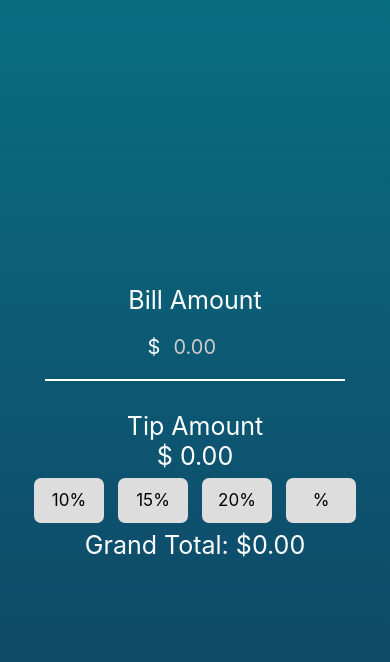
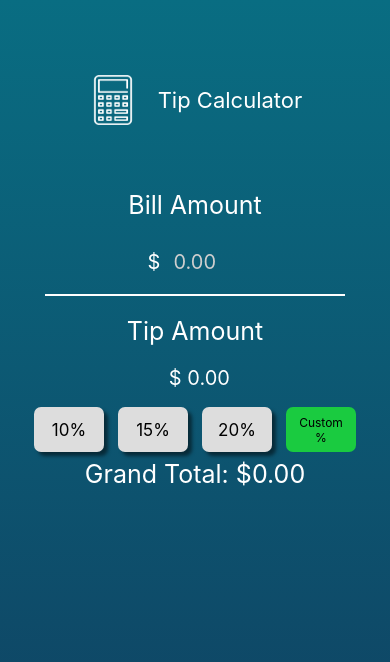
Before and after one commit to bmh0013/Tip-Calculator, a React Native app: screen / in a window 390 px wide. Shown: the top 662 px of the page. Built offline with nearby package versions, Linux system fonts and the light colour scheme.

Commit message:
fixed custom button

```diff
--- a/App.js
+++ b/App.js
@@ -2,6 +2,7 @@ import { StatusBar } from "expo-status-bar";
 import React from "react";
 import {
   Keyboard,
+  Image,
   StyleSheet,
   Text,
   View,
@@ -15,11 +16,12 @@ import { LinearGradient } from "expo-linear-gradient";
 export default function App() {
   const [total, onChangeTotal] = React.useState(null);
   const [tip, onChangeTip] = React.useState(null);
+  const [customTip, onChangeCustomTip] = React.useState(null);
 
-  let tipAmount = total * (tip * .01);
+  let tipAmount = total * (tip * 0.01);
   let grandTotal = total + tipAmount;
 
-  const TipButton = ({ percent, isCustom = false }) => {
+  const TipButton = ({ percent }) => {
     let result = total * percent;
     result = Math.round(result * 100) / 100;
     return (
@@ -29,34 +31,50 @@ export default function App() {
           onChangeTip(percent);
         }}
       >
-        {!isCustom ? <Text style={{fontSize: 17}}>{percent}%</Text> : <Text style={{fontSize: 14}}>Custom %</Text>}
+        <Text style={{ fontSize: 17 }}>{percent}%</Text>
       </TouchableOpacity>
     );
   };
 
-  const CustomTipButton = ({ percent, isCustom = false }) => {
-    let result = total * percent;
-    result = Math.round(result * 100) / 100;
+  const CustomTipButton = ({ percent }) => {
+    const inputRef = React.useRef();
+
     return (
+      <>
+        <TextInput
+          style={styles.hidden}
+          ref={inputRef}
+          keyboardType="decimal-pad"
+          onEndEditing={(e) => {
+            onChangeCustomTip(+e.nativeEvent.text);
+            onChangeTip(+e.nativeEvent.text);
+          }}
+        />
         <TouchableOpacity
-        style={percent === tip ? styles.active : styles.button}
-        onPress={() => {
-          onChangeTip(percent);
-        }}
+          style={customTip === tip ? styles.active : styles.button}
+          onPress={() => inputRef.current.focus()}
         >
-        {!isCustom ? <Text style={{fontSize: 17}}>{percent}%</Text> : <Text style={{fontSize: 14}}>Custom %</Text>}
+          <Text style={{ fontSize: 12 }}>Custom</Text>
+          <Text style={{ fontSize: 12 }}>{customTip}%</Text>
         </TouchableOpacity>
+      </>
     );
   };
 
   return (
     <>
-      <LinearGradient
-        colors={['#096d82', '#103f60']}
-        style={styles.background}
-      >
+      <LinearGradient colors={["#096d82", "#103f60"]} style={styles.background}>
+        <View style={styles.icon_container}>
+          <Image
+            style={{ width: 50, height: 50, marginRight: 20 }}
+            source={require("./assets/CalculatorIcon.jpeg")}
+          />
+          <Text style={{ fontSize: 22, color: "white" }}>Tip Calculator</Text>
+        </View>
+        <View style={{ height: 600 }}>
           <TouchableWithoutFeedback onPress={() => Keyboard.dismiss()}>
             <View style={styles.container}>
+
               <View style={styles.containers}>
                 <Text style={styles.text}>Bill Amount</Text>
                 <View style={styles.billAmount}>
@@ -65,69 +83,108 @@ export default function App() {
                     style={styles.input}
                     keyboardType="decimal-pad"
                     placeholder="0.00"
-                placeholderTextColor = "#cecece"
+                    placeholderTextColor="#cecece"
                     onChangeText={(text) => onChangeTotal(+text)}
                   />
                 </View>
+              </View>
+
+              <View style={{ marginVertical: 10 }}>
                 <Text style={styles.text}>Tip Amount</Text>
-            <Text style={styles.text}>$ { tipAmount.toFixed(2) }</Text>
+                <Text style={styles.dollar}>$ {tipAmount.toFixed(2)}</Text>
               </View>
+
               <View style={styles.tipContainer}>
                 <TipButton percent={10} />
                 <TipButton percent={15} />
                 <TipButton percent={20} />
-            <TipButton/>
+                <CustomTipButton />
               </View>
+
               <View style={styles.resultContainer}>
-            <Text style={styles.text}>Grand Total: ${grandTotal.toFixed(2)}</Text>
+                <Text style={styles.text}>
+                  Grand Total: ${grandTotal.toFixed(2)}
+                </Text>
               </View>
+
               <StatusBar style="auto" />
             </View>
           </TouchableWithoutFeedback>
+        </View>
       </LinearGradient>
     </>
   );
 }
 
 const styles = StyleSheet.create({
+  active: {
+    justifyContent: "center",
+    alignItems: "center",
+    width: 70,
+    height: 45,
+    backgroundColor: "#1ACB40",
+    padding: 10,
+    margin: 7,
+    borderRadius: 7,
+  },
+  background: {
+    position: "absolute",
+    left: 0,
+    right: 0,
+    top: 0,
+    height: "100%",
+  },
+  billAmount: {
+    width: 300,
+    justifyContent: "center",
+    flexDirection: "row",
+    borderBottomColor: "white",
+    borderBottomWidth: 2,
+    marginBottom: 10,
+    marginTop: 10,
+  },
+  button: {
+    justifyContent: "center",
+    alignItems: "center",
+    width: 70,
+    height: 45,
+    alignItems: "center",
+    backgroundColor: "#DDDDDD",
+    padding: 10,
+    margin: 7,
+    borderRadius: 7,
+    shadowColor: "#000",
+    shadowOffset: {
+      width: 4,
+      height: 4,
+    },
+    shadowOpacity: 0.5,
+    shadowRadius: 3.84,
+  },
   container: {
     flex: 1,
     alignItems: "center",
-    justifyContent: "center",
   },
   containers: {
-    justifyContent: 'center',
-    alignItems: 'center',
-  },
-  tipContainer: {
-    flexDirection: "row",
     justifyContent: "center",
-  },
-  background: {
-    position: 'absolute',
-    left: 0,
-    right: 0,
-    top: 0,
-    height: '100%',
-  },
-  text: {
-    fontSize: 25,
-    color: 'white',
-  },
-  billAmount: {
-    width: 300,
-    justifyContent: 'center',
-    flexDirection: 'row',
-    borderBottomColor: 'white',
-    borderBottomWidth: 2,
-    marginBottom: 30,
-
+    alignItems: "center",
+    marginTop: 40,
   },
   dollar: {
-    color: 'white',
+    color: "white",
     marginTop: 20,
     fontSize: 20,
     marginLeft: 42,
+  },
+  hidden: {
+    display: "none",
+  },
+  icon_container: {
+    justifyContent: "center",
+    alignItems: "center",
+    height: 100,
+    marginTop: 50,
+    flexDirection: "row",
   },
   input: {
     height: 40,
@@ -135,31 +192,24 @@ const styles = StyleSheet.create({
     margin: 12,
     borderWidth: 1,
     fontSize: 20,
-    color: 'white',
-    borderColor: 'transparent',
-  },
-  button: {
-    justifyContent: 'center',
-    alignItems: 'center',
-    width: 70,
-    height: 45,
-    alignItems: "center",
-    backgroundColor: "#DDDDDD",
-    padding: 10,
-    margin: 7,
-    borderRadius: 7,
+    color: "white",
+    borderColor: "transparent",
   },
   resultContainer: {
     justifyContent: "center",
   },
-  active: {
-    justifyContent: 'center',
-    alignItems: 'center',
-    width: 70,
-    height: 45,
-    backgroundColor: "#1ACB40",
-    padding: 10,
-    margin: 7,
-    borderRadius: 7,
+  tipAmount: {
+    borderBottomColor: "white",
+    borderBottomWidth: 2,
+    marginBottom: 10,
+    marginTop: 10,
+  },
+  tipContainer: {
+    flexDirection: "row",
+    justifyContent: "center",
+  },
+  text: {
+    fontSize: 25,
+    color: "white",
   },
 });
```
Also changed, not shown: assets/CalculatorIcon.jpeg (added). Lines whose indentation alone changed are shown as unchanged.
